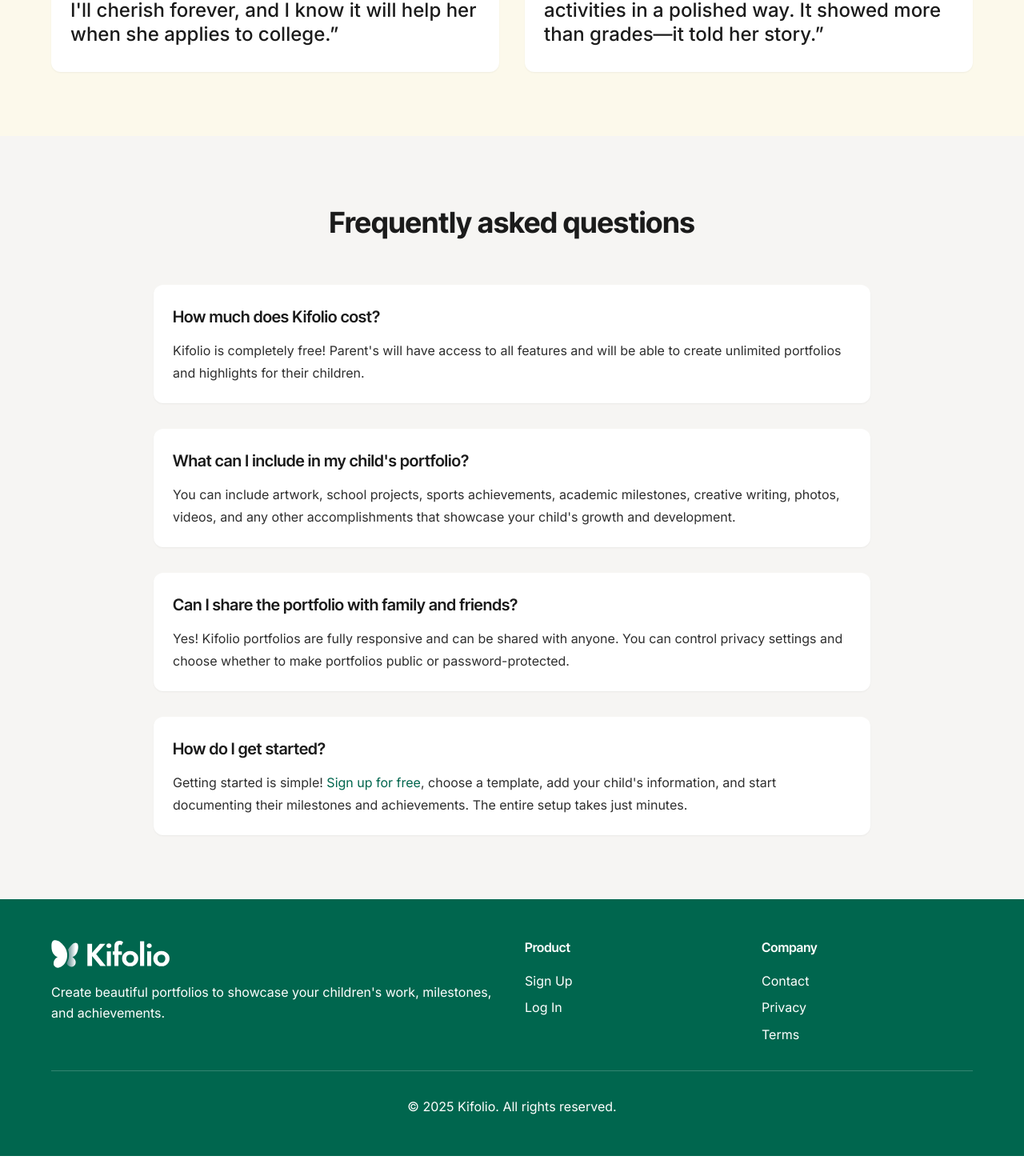
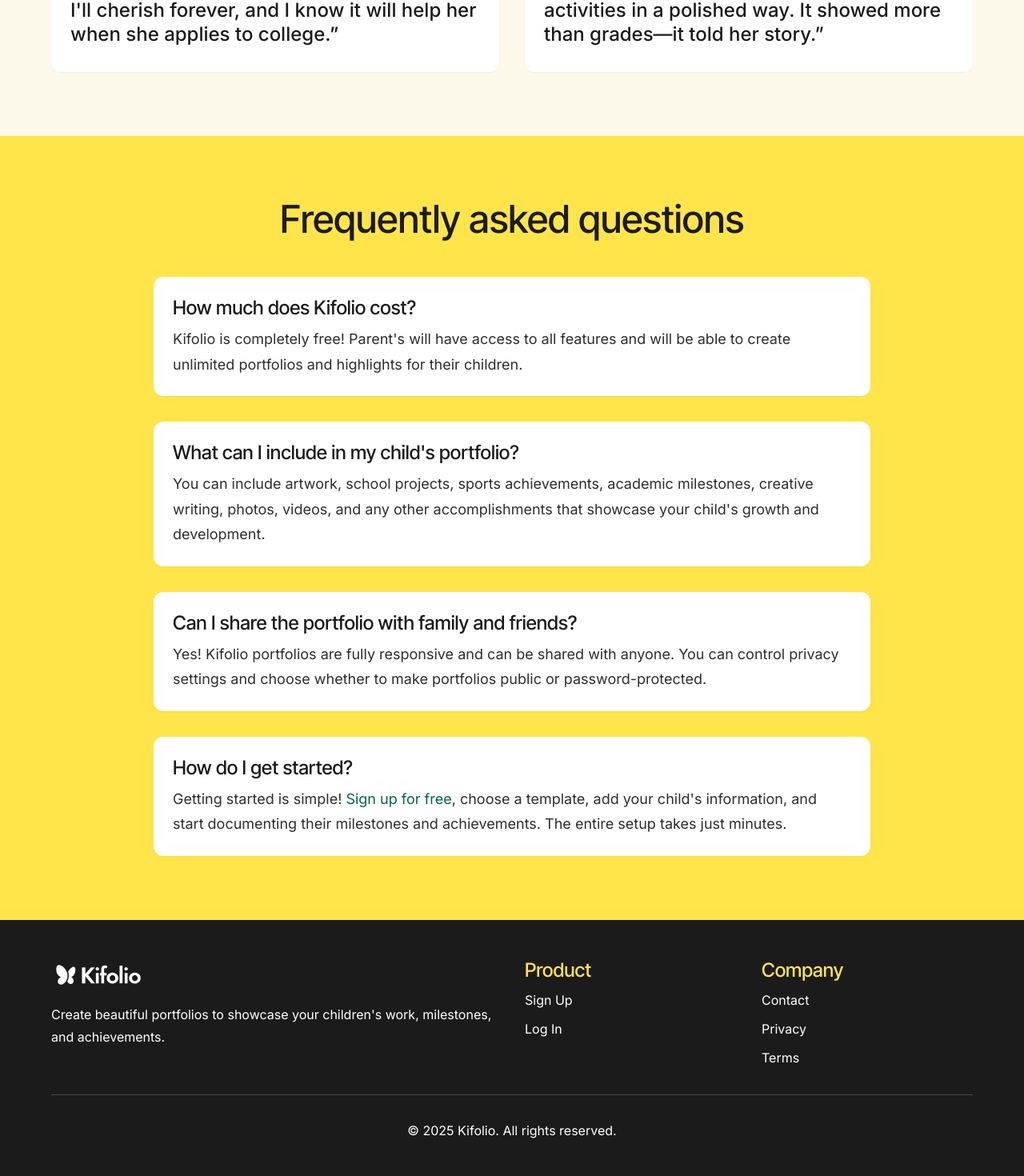
Before and after one commit to pxmethod/Kifol.io, a Next.js app: page / in a window 1280 px wide. Shown: the part 3895-5365 px from the top of the page at 80% size. Before the commit the page ends 5340 px from the top, so only its background shows below. Built offline with nearby package versions, Linux system fonts and the light colour scheme; no server answers; a web font is replaced by a local one.

Commit message:
FAQ and Footer section updates

```diff
--- a/src/app/page.tsx
+++ b/src/app/page.tsx
@@ -466,53 +466,53 @@
         {/* FAQ Section for Featured Snippets */}
         <section
           ref={faqSection.ref}
-          className={`py-20 px-4 bg-discovery-beige-100 ${faqSection.className}`}
+          className={`py-20 px-4 bg-discovery-yellow ${faqSection.className}`}
           aria-labelledby="faq-heading"
         >
           <div className="max-w-4xl mx-auto">
-            <h2 id="faq-heading" className="text-3xl md:text-4xl font-bold text-discovery-black mb-12 text-center">
+            <h2 id="faq-heading" className="text-5xl lg:text-5xl sm:text-center lg:text-center font-medium text-discovery-black mb-12">
               Frequently asked questions
             </h2>
             <div className="space-y-8" itemScope itemType="https://schema.org/FAQPage">
               <div className="bg-white rounded-lg p-6 shadow-sm" itemScope itemProp="mainEntity" itemType="https://schema.org/Question">
-                <h3 className="text-xl font-semibold text-discovery-black mb-3" itemProp="name">
+                <h3 className="text-2xl lg:text-2xl font-medium text-discovery-black mb-2 leading-tight" itemProp="name">
                   How much does Kifolio cost?
                 </h3>
                 <div itemScope itemProp="acceptedAnswer" itemType="https://schema.org/Answer">
-                  <div className="text-discovery-grey leading-relaxed" itemProp="text">
+                  <div className="text-lg text-discovery-grey leading-relaxed" itemProp="text">
                     Kifolio is completely free! Parent's will have access to all features and will be able to create unlimited portfolios and highlights for their children.
                   </div>
                 </div>
               </div>
 
               <div className="bg-white rounded-lg p-6 shadow-sm" itemScope itemProp="mainEntity" itemType="https://schema.org/Question">
-                <h3 className="text-xl font-semibold text-discovery-black mb-3" itemProp="name">
+                <h3 className="text-2xl lg:text-2xl font-medium text-discovery-black mb-2 leading-tight" itemProp="name">
                   What can I include in my child&apos;s portfolio?
                 </h3>
                 <div itemScope itemProp="acceptedAnswer" itemType="https://schema.org/Answer">
-                  <div className="text-discovery-grey leading-relaxed" itemProp="text">
+                  <div className="text-lg text-discovery-grey leading-relaxed" itemProp="text">
                     You can include artwork, school projects, sports achievements, academic milestones, creative writing, photos, videos, and any other accomplishments that showcase your child&apos;s growth and development.
                   </div>
                 </div>
       </div>
 
               <div className="bg-white rounded-lg p-6 shadow-sm" itemScope itemProp="mainEntity" itemType="https://schema.org/Question">
-                <h3 className="text-xl font-semibold text-discovery-black mb-3" itemProp="name">
+                <h3 className="text-2xl lg:text-2xl font-medium text-discovery-black mb-2 leading-tight" itemProp="name">
                   Can I share the portfolio with family and friends?
                 </h3>
                 <div itemScope itemProp="acceptedAnswer" itemType="https://schema.org/Answer">
-                  <div className="text-discovery-grey leading-relaxed" itemProp="text">
+                  <div className="text-lg text-discovery-grey leading-relaxed" itemProp="text">
                     Yes! Kifolio portfolios are fully responsive and can be shared with anyone. You can control privacy settings and choose whether to make portfolios public or password-protected.
                   </div>
                 </div>
       </div>
 
               <div className="bg-white rounded-lg p-6 shadow-sm" itemScope itemProp="mainEntity" itemType="https://schema.org/Question">
-                <h3 className="text-xl font-semibold text-discovery-black mb-3" itemProp="name">
+                <h3 className="text-2xl lg:text-2xl font-medium text-discovery-black mb-2 leading-tight" itemProp="name">
                   How do I get started?
                 </h3>
                 <div itemScope itemProp="acceptedAnswer" itemType="https://schema.org/Answer">
-                  <div className="text-discovery-grey leading-relaxed" itemProp="text">
+                  <div className="text-lg text-discovery-grey leading-relaxed" itemProp="text">
                     Getting started is simple! <a href="/auth/signup" className="text-discovery-primary hover:underline">Sign up for free</a>, choose a template, add your child&apos;s information, and start documenting their milestones and achievements. The entire setup takes just minutes.
                   </div>
                 </div>
@@ -523,7 +523,7 @@
       </main>
 
       {/* Footer */}
-      <footer className="bg-discovery-primary text-white py-12 px-4">
+      <footer className="bg-discovery-black text-white py-12 px-4">
         <div className="max-w-6xl mx-auto">
           <div className="grid md:grid-cols-4 gap-8">
             <div className="md:col-span-2">
@@ -534,21 +534,21 @@
                 height={38}
                 className="h-10 w-auto mb-4"
               />
-              <p className="text-white mb-4">
+              <p className="text-discovery-white-100 leading-relaxed">
                 Create beautiful portfolios to showcase your children&apos;s work,
                 milestones, and achievements.
               </p>
             </div>
             <div>
-              <h4 className="font-semibold mb-4">Product</h4>
-              <ul className="space-y-2 text-white">
+              <h4 className="text-2xl lg:text-2xl font-medium text-discovery-yellow mb-2 leading-tight">Product</h4>
+              <ul className="space-y-2 text-discovery-white-100 leading-relaxed">
                 <li><Link href="/auth/signup" className="hover:text-discovery-white-80 transition-colors">Sign Up</Link></li>
                 <li><Link href="/auth/login" className="hover:text-discovery-white-80 transition-colors">Log In</Link></li>
               </ul>
             </div>
             <div>
-              <h4 className="font-semibold mb-4">Company</h4>
-              <ul className="space-y-2 text-white">
+              <h4 className="text-2xl lg:text-2xl font-medium text-discovery-yellow mb-2 leading-tight">Company</h4>
+              <ul className="space-y-2 text-discovery-white-100 leading-relaxed">
                 <li><a href="mailto:john@kifol.io" className="hover:text-discovery-white-80 transition-colors">Contact</a></li>
                 <li><Link href="/privacy" className="hover:text-discovery-white-80 transition-colors">Privacy</Link></li>
                 <li><Link href="/terms" className="hover:text-discovery-white-80 transition-colors">Terms</Link></li>
```
Also changed, not shown: public/kifolio_logo.svg.
